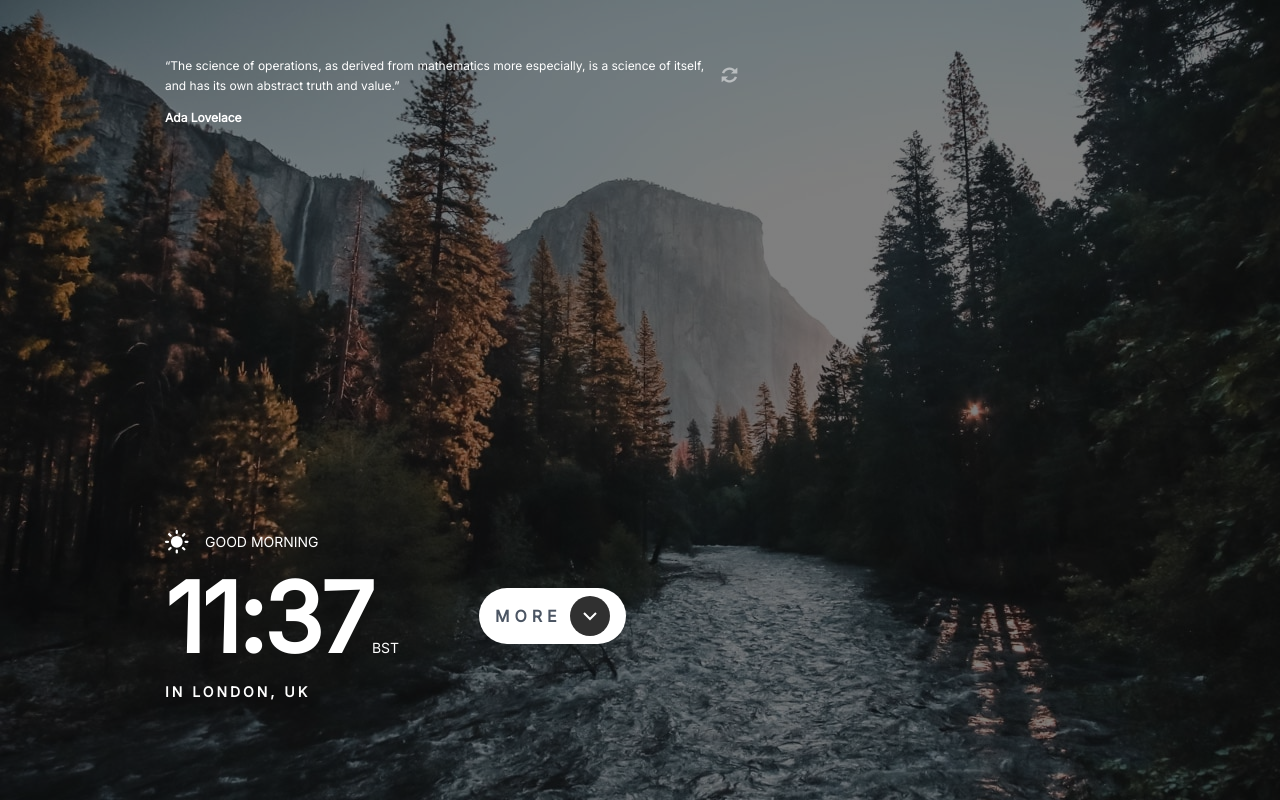
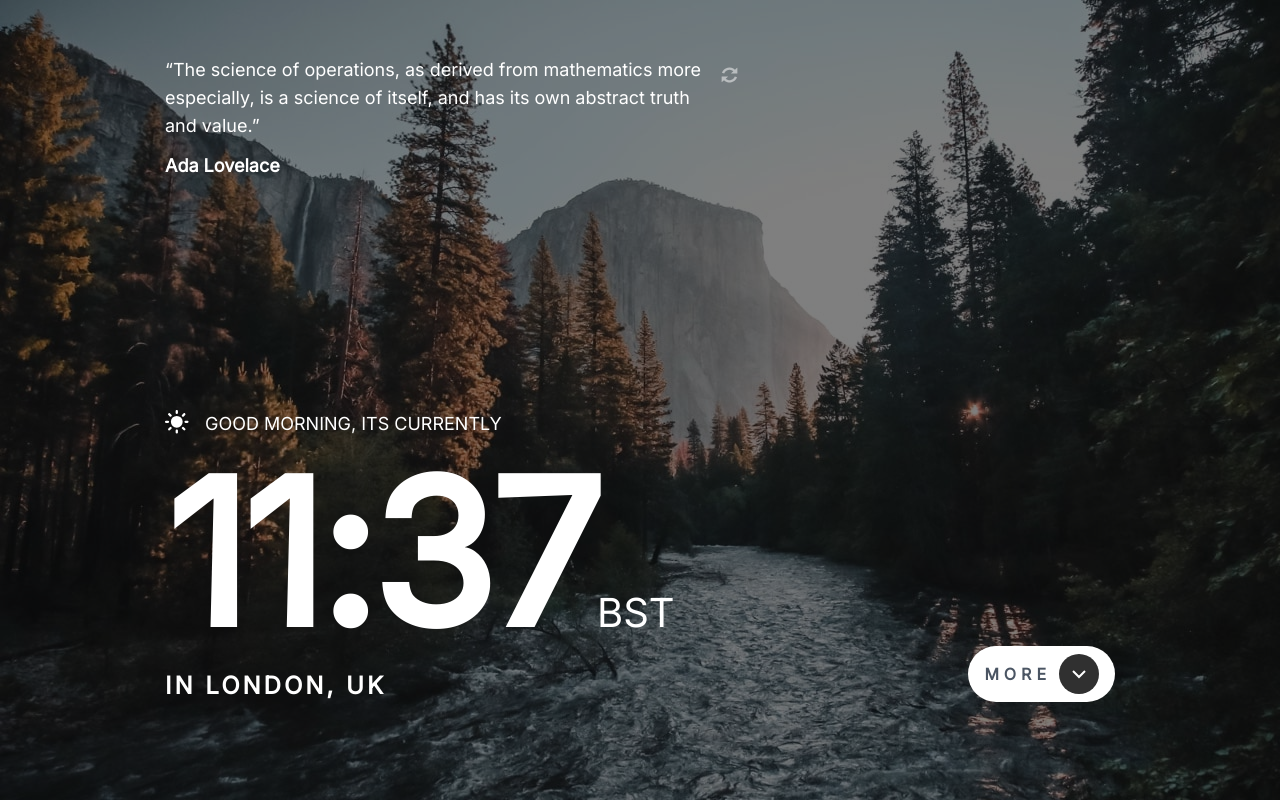
Before and after one commit to ZiadRefaey/frontend-mentor-clock-app, a React (Vite) app: page / in a window 1280 px wide. Built offline with nearby package versions, Linux system fonts and the light colour scheme.

Commit message:
responsive TimeDetails transitions

```diff
--- a/src/App.css
+++ b/src/App.css
@@ -4,6 +4,14 @@
   margin: 0;
   box-sizing: border-box;
   color: white;
+}
+.css-transitions-only-after-page-load {
+  -webkit-transition: none !important;
+  -moz-transition: none !important;
+  -ms-transition: none !important;
+  -o-transition: none !important;
+  transition: none !important;
+  transition-duration: 0s !important;
 }
 body {
   font-family: "Inter", sans-serif;
@@ -63,3 +71,59 @@ body {
 .btn-spacing {
   letter-spacing: 5px;
 }
+.time-details-light {
+  background: rgba(255, 255, 255, 0.75);
+
+  backdrop-filter: blur(20.387113571166992px);
+}
+.time-details-dark {
+  background: rgba(0, 0, 0, 0.75);
+  backdrop-filter: blur(20.387113571166992px);
+}
+.zone-font {
+  font-size: 15px;
+  font-weight: 300;
+  line-height: 28px; /* 186.667% */
+  text-transform: uppercase;
+}
+.clock-font {
+  color: #fff;
+  font-size: 100px;
+  font-style: normal;
+  font-weight: 700;
+  line-height: 100px; /* 100% */
+  letter-spacing: -2.5px;
+}
+@media screen and (min-width: 768px) {
+  .zone-font {
+    color: #fff;
+    font-size: 32px;
+    font-style: normal;
+    font-weight: 300;
+    line-height: 28px; /* 87.5% */
+    text-transform: uppercase;
+  }
+  .clock-font {
+    color: #fff;
+    font-size: 175px;
+    line-height: 175px; /* 100% */
+    letter-spacing: -4.375px;
+  }
+}
+@media screen and (min-width: 1024px) {
+  .zone-font {
+    color: #fff;
+    font-size: 40px;
+    font-style: normal;
+    font-weight: 300;
+    line-height: 28px; /* 70% */
+    text-transform: uppercase;
+  }
+  .clock-font {
+    color: #fff;
+    font-size: 200px;
+    font-style: normal;
+    line-height: 200px; /* 100% */
+    letter-spacing: -5px;
+  }
+}
--- a/src/App.jsx
+++ b/src/App.jsx
@@ -1,32 +1,69 @@
 import "./App.css";
 import Quote from "./Quote";
 import Clock from "./Clock";
+import TimeDetails from "./TimeDetails";
 import { useState, useEffect } from "react";
 function App() {
   const [screenWidth, setScreenWidth] = useState(screen.width);
+  const [timeDetailsHeight, setTimeDetailsHeight] = useState(0);
+  const [isClicked, setIsClicked] = useState(false);
+  //storing the timedetails height to use it for transitions
+  useEffect(
+    function () {
+      const timeDetails = document.querySelector("#time-details");
+      if (timeDetails) {
+        setTimeDetailsHeight(timeDetails.offsetHeight);
+      }
+    },
+    [screenWidth]
+  );
+
+  // getting the screen width to help with responsiveness
   useEffect(() => {
     function handleResize() {
       setScreenWidth(screen.width);
     }
 
     window.addEventListener("resize", handleResize);
-    console.log(screenWidth);
     return () => {
       window.removeEventListener("resize", handleResize);
     };
   }, [screenWidth]);
+  useEffect(() => {
+    const elements = document.querySelectorAll(
+      ".css-transitions-only-after-page-load"
+    );
+
+    elements.forEach((element) => {
+      setTimeout(() => {
+        element.classList.remove("css-transitions-only-after-page-load");
+      }, 100);
+    });
+  }, []);
+
   return (
     <>
       <div
-        style={
-          screenWidth < 620
-            ? { backgroundImage: "url('/mobile/bg-image-daytime.jpg')" }
-            : { backgroundImage: "url('/desktop/bg-image-daytime.jpg')" }
-        }
-        className="flex items-start justify-between flex-col w-[100vw] h-[100vh] overflow-y-hidden px-[26px] bg-cover bg-no-repeat py-9 md:px-16 md:py-20 md:pb-16 lg:px-[165px] lg:py-14 lg:pb-[98px] pb-16 relative before:content-[''] before:absolute before:top-0 before:left-0 before:bg-black before:w-full before:h-full z-10 before:opacity-50 before:-z-10"
+        className="flex items-start transition-all duration-1000 justify-between py-9 md:py-20 md:pb-16 lg:py-14 lg:pb-[98px] pb-16 flex-col w-[100vw] h-[100vh] overflow-y-hidden px-[26px] bg-cover bg-no-repeat  md:px-16  lg:px-[165px]   relative before:content-[''] before:absolute before:top-0 before:left-0 before:bg-black before:w-full before:h-full z-10 before:opacity-50 before:-z-10"
+        style={{
+          backgroundImage:
+            screenWidth < 620
+              ? "url('/mobile/bg-image-daytime.jpg')"
+              : "url('/desktop/bg-image-daytime.jpg')",
+          paddingBottom: isClicked ? "40px " : "",
+        }}
       >
-        <Quote />
-        <Clock />
+        <Quote timeDetailsHeight={timeDetailsHeight} isClicked={isClicked} />
+        <Clock
+          setIsClicked={setIsClicked}
+          isClicked={isClicked}
+          screenWidth={screenWidth}
+          timeDetailsHeight={timeDetailsHeight}
+        />
+        <TimeDetails
+          isClicked={isClicked}
+          timeDetailsHeight={timeDetailsHeight}
+        />
       </div>
     </>
   );
--- a/src/Button.jsx
+++ b/src/Button.jsx
@@ -1,11 +1,21 @@
 import chevron from "./assets/icon-arrow-down.svg";
-export default function Button({ children, onClick }) {
+export default function Button({ children, onClick, isClicked }) {
   return (
     <>
-      <button className="rounded-full bg-white px-4 py-2 heading-s-b text-gray-600 flex items-center justify-between gap-2 text-base leading-7 btn-spacing">
+      <button
+        onClick={onClick}
+        className="rounded-full bg-white px-4 py-2 heading-s-b text-gray-600 flex items-center justify-between gap-2 text-base leading-7 btn-spacing"
+      >
         {children}
         <div className="w-10 h-10 bg-darkGrey rounded-full flex items-center justify-center">
-          <div className="min-w-[12px] min-h-[6px]  object-contain transition-all ">
+          <div
+            style={
+              isClicked
+                ? { transform: "rotate(180deg)" }
+                : { transform: "rotate(0deg)" }
+            }
+            className="min-w-[12px] min-h-[6px]  object-contain transition-all duration-1000"
+          >
             <img src={chevron} alt="chevron-icon" className="w-full h-full" />
           </div>
         </div>
--- a/src/Clock.jsx
+++ b/src/Clock.jsx
@@ -1,31 +1,50 @@
 import Button from "./Button";
-
+import "./App.css";
 import Sun from "./assets/icon-sun.svg";
-export default function Clock() {
+export default function Clock({
+  isClicked,
+  setIsClicked,
+  screenWidth,
+  timeDetailsHeight,
+}) {
   return (
     <>
-      <div className="flex flex-col lg:flex-row items-center justify-start gap-12 md:gap-20">
-        <div className="flex gap-4 items-center justify-start flex-col">
+      <div
+        style={
+          isClicked
+            ? {
+                transform: `translateY(-${timeDetailsHeight}px)`,
+              }
+            : { transform: `translateY(0px)` }
+        }
+        className="flex flex-col lg:flex-row items-start justify-start  gap-12 md:gap-20 w-full  lg:justify-between transition-all duration-1000"
+      >
+        <div className="flex gap-4 items-start justify-start flex-col">
           <div className="w-full flex items-start gap-4">
             <div className="w-6 h-6 object-contain">
               <img src={Sun} className="w-full h-full" alt="sun icon" />
             </div>
-            <div className="text-sm leading-6 md:heading-s text-white h-full self-center">
-              GOOD MORNING
+            <div className="text-sm leading-6 md:text-lg  text-white h-full self-center">
+              {screenWidth < 768
+                ? "GOOD MORNING"
+                : "GOOD MORNING, ITS CURRENTLY"}
             </div>
           </div>
-          <h1 className="text-sm font-light md:time-zone text-white">
-            <span className="text-8xl custom-tracking font-bold md:heading-xl">
-              11:37
-            </span>
+          <h1 className="zone-font">
+            <span className="clock-font lg:bg-inherit">11:37</span>
             BST
           </h1>
-          <h3 className="text-sm font-bold custom-tracking-wide md:heading-m w-full ">
+          <h3 className="text-sm font-bold custom-tracking-wide md:text-lg lg:text-2xl w-full ">
             in london, uk
           </h3>
         </div>
-        <div className="w-full">
-          <Button>MORE</Button>
+        <div className="lg:self-end">
+          <Button
+            isClicked={isClicked}
+            onClick={() => setIsClicked(!isClicked)}
+          >
+            MORE
+          </Button>
         </div>
       </div>
     </>
--- a/src/Quote.jsx
+++ b/src/Quote.jsx
@@ -1,10 +1,18 @@
 import Refresh from "./assets/icon-refresh.svg";
-export default function Quote() {
+import { useState, useEffect } from "react";
+export default function Quote({ timeDetailsHeight, isClicked }) {
   return (
     <>
-      <div className="flex flex-col gap-2 md:gap-3 justify-between items-center max-w-[573px]">
+      <div
+        style={
+          isClicked
+            ? { transform: `translateY(-${timeDetailsHeight}px)` }
+            : { transform: `translateY(0px)` }
+        }
+        className={`flex flex-col gap-2 md:gap-3 justify-between items-center max-w-[573px] transition-all duration-1000`}
+      >
         <div className="flex gap-4 items-center justify-between h-full">
-          <p className="md:body text-xs leading-5 text-white">
+          <p className="md:body text-xs leading-5 text-white md:text-lg">
             “The science of operations, as derived from mathematics more
             especially, is a science of itself, and has its own abstract truth
             and value.”
@@ -13,7 +21,7 @@ export default function Quote() {
             <img src={Refresh} alt="refresh icon" className="w-full h-full" />
           </button>
         </div>
-        <h5 className="md:heading-s-b text-xs leading-5 font-bold text-start text-white w-full">
+        <h5 className=" text-xs leading-5 md:text-lg font-bold text-start text-white w-full">
           Ada Lovelace
         </h5>
       </div>
--- /dev/null
+++ b/src/TimeDetails.jsx
@@ -0,0 +1,59 @@
+export default function TimeDetails({ isClicked, timeDetailsHeight }) {
+  return (
+    <>
+      <div
+        id="time-details"
+        style={
+          isClicked
+            ? {
+                bottom: `0px`,
+              }
+            : {
+                bottom: `-${timeDetailsHeight}px`,
+              }
+        }
+        className={`css-transitions-only-after-page-load absolute left-0 px-[26px] md:px-16 bottom-[-${timeDetailsHeight}px]  md:py-[120px] lg:px-[165px] lg:py-[74px] py-12 w-[100%] time-details-light flex items-center justify-center flex-col gap-4 md:flex-row md:items-start md:justify-start transition-all duration-1000`}
+      >
+        <div className="flex items-center justify-center flex-col gap-4 md:gap-[50px] w-full">
+          <div className="flex items-center justify-between w-full md:flex-col md:justify-start md:items-start md:text-start lg:gap-2 ">
+            <p className="text-xs leading-7 text-darkGrey self-center md:self-start lg:heading-s">
+              CURRENT TIMEZONE
+            </p>
+            <p className=" text-darkGrey text-lg font-bold md:text-4xl xl:text-5xl self-center md:self-start">
+              Europe/Londone
+            </p>
+          </div>
+
+          <div className="flex items-center justify-between w-full md:flex-col md:justify-start md:items-start md:text-start lg:gap-2 ">
+            <p className="text-xs leading-7 text-darkGrey self-center md:self-start lg:heading-s">
+              DAY OF THE YEAR
+            </p>
+            <p className=" text-darkGrey text-lg font-bold md:text-4xl xl:text-5xl self-center md:self-start">
+              295
+            </p>
+          </div>
+        </div>
+
+        <div className="flex items-center justify-center flex-col gap-4 md:gap-[50px] w-full">
+          <div className="flex items-center justify-between w-full md:flex-col md:justify-start md:items-start md:text-start lg:gap-2 ">
+            <p className="text-xs leading-7 text-darkGrey self-center md:self-start lg:heading-s">
+              DAY OF THE WEEK
+            </p>
+            <p className=" text-darkGrey text-lg font-bold md:text-4xl xl:text-5xl self-center md:self-start">
+              5
+            </p>
+          </div>
+
+          <div className="flex items-center justify-between w-full md:flex-col md:justify-start md:items-start md:text-start lg:gap-2 ">
+            <p className="text-xs leading-7 text-darkGrey self-center md:self-start lg:heading-s">
+              WEEK NUMBER
+            </p>
+            <p className=" text-darkGrey text-lg font-bold md:text-4xl xl:text-5xl self-center md:self-start">
+              42
+            </p>
+          </div>
+        </div>
+      </div>
+    </>
+  );
+}
```
